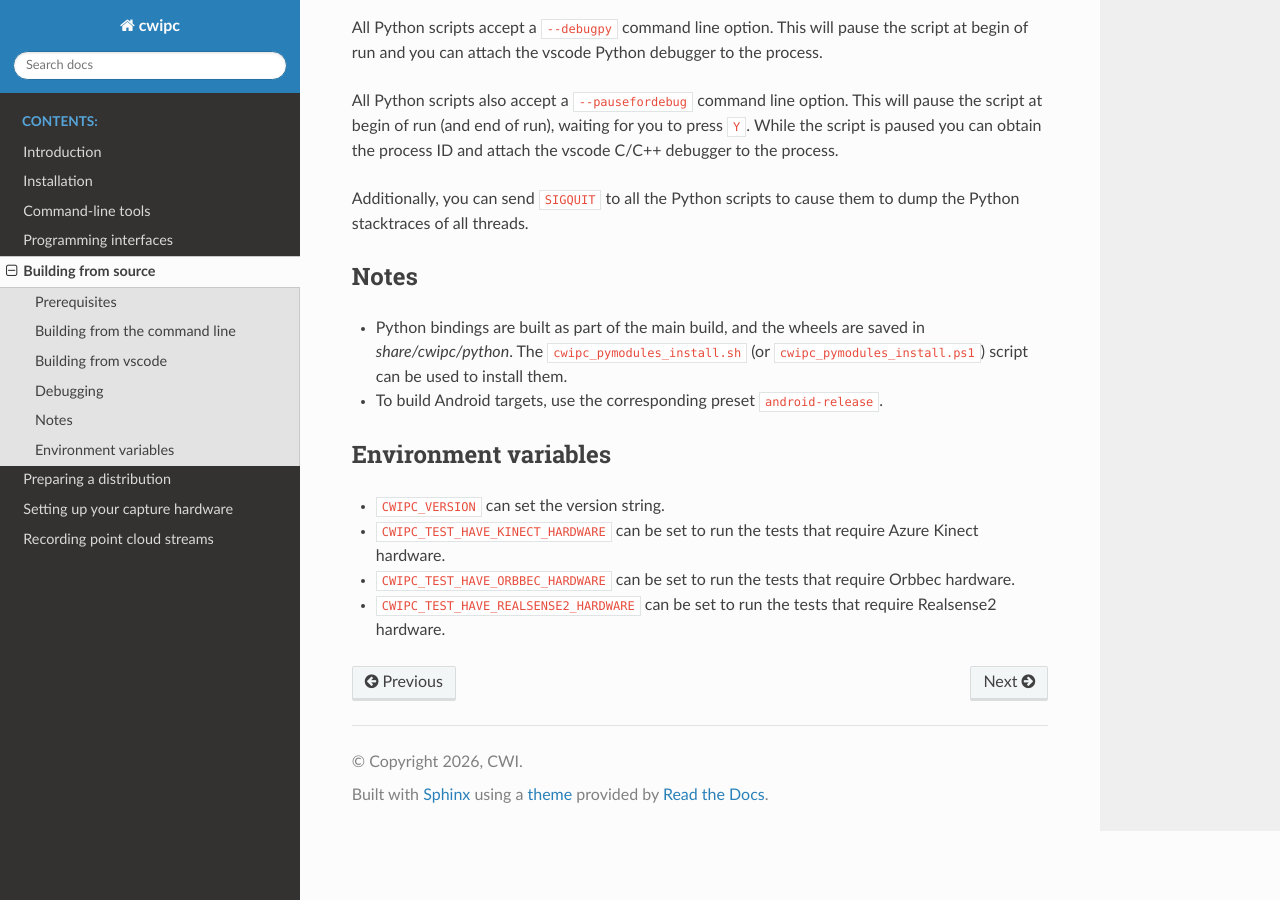
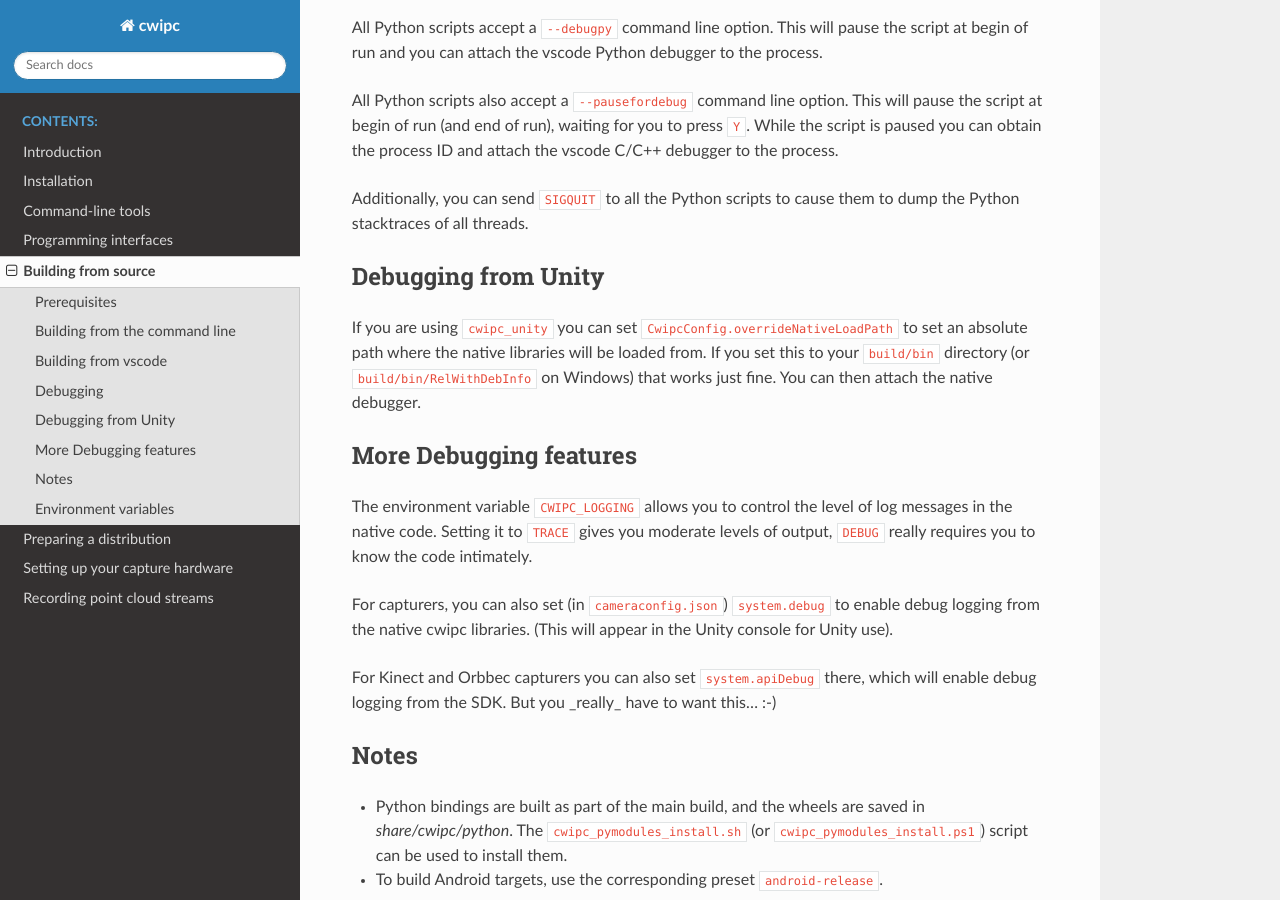
Before and after one commit to cwi-dis/cwipc, a Sphinx documentation site: the page built from docs/build-from-source.rst, in a window 1280 px wide and 900 px high, scrolled down 2698 px. Built offline with Sphinx 7.4.7 and the Read the Docs theme 3.1.0, drawn with Linux system fonts in a browser that asks for light colours; pages that are not in the unit, such as notebooks, are missing from menus.

Commit message:
Documented debugging and logging options.

```diff
--- a/docs/build-from-source.rst
+++ b/docs/build-from-source.rst
@@ -112,6 +112,22 @@ All Python scripts also accept a ``--pausefordebug`` command line option. This w
 
 Additionally, you can send ``SIGQUIT`` to all the Python scripts to cause them to dump the Python stacktraces of all threads.
 
+Debugging from Unity
+--------------------
+
+If you are using ``cwipc_unity`` you can set ``CwipcConfig.overrideNativeLoadPath`` to set an absolute path where the native libraries will be loaded from.
+If you set this to your ``build/bin`` directory (or ``build/bin/RelWithDebInfo`` on Windows) that works just fine.
+You can then attach the native debugger.
+
+More Debugging features
+-----------------------
+
+The environment variable ``CWIPC_LOGGING`` allows you to control the level of log messages in the native code. Setting it to ``TRACE`` gives you moderate levels of output, ``DEBUG`` really requires you to know the code intimately.
+
+For capturers, you can also set (in ``cameraconfig.json``) ``system.debug`` to enable debug logging from the native cwipc libraries. (This will appear in the Unity console for Unity use).
+
+For Kinect and Orbbec capturers you can also set ``system.apiDebug`` there, which will enable debug logging from the SDK. But you _really_ have to want this... :-)
+
 Notes
 -----
 
```
